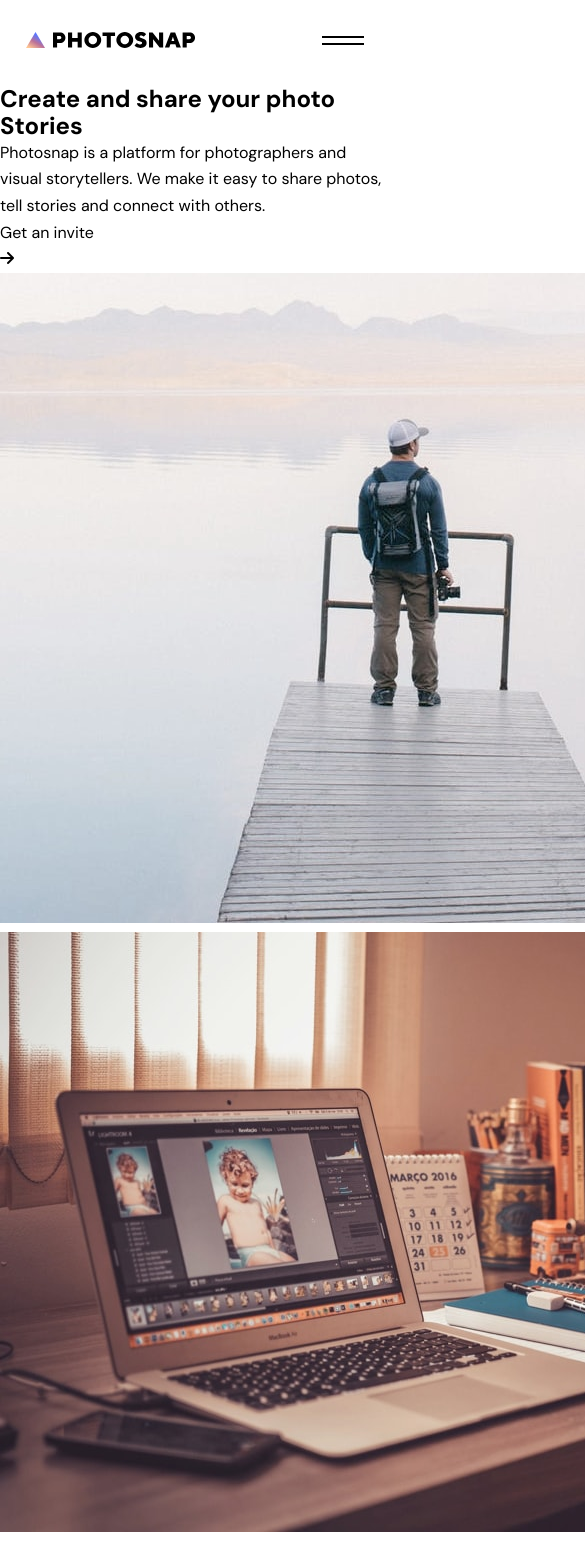
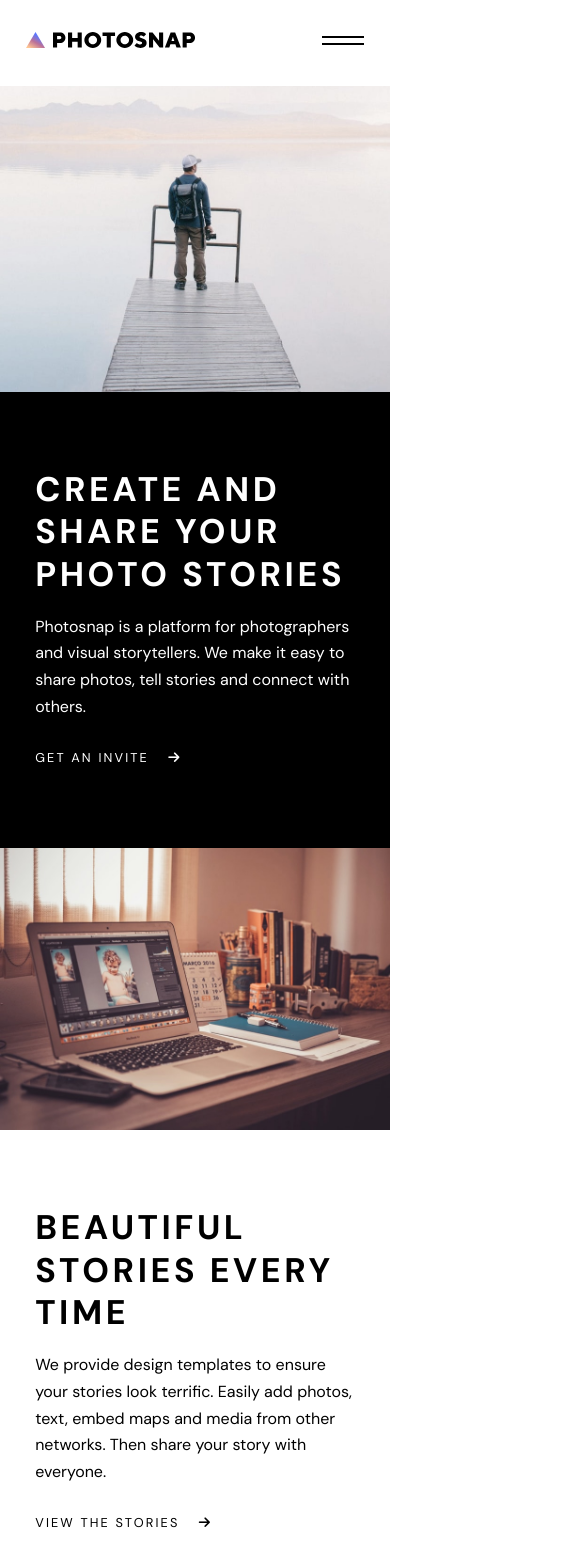
Before and after one commit to KingJosephI/photosnap, a React (Create React App) app: page / in a window 390 px wide. Shown: the top 1541 px of the page, 585 px wide, since content can reach past the window. Built offline with nearby package versions, Linux system fonts and the light colour scheme.

Commit message:
style: add style to services section for mobile

```diff
--- a/src/App.jsx
+++ b/src/App.jsx
@@ -1,6 +1,6 @@
 import { Route, Routes } from 'react-router-dom';
 import Features from './pages/Features';
-import Homepage from './pages/Homepage';
+import Homepage from './pages/Homepage/Homepage';
 import Pricing from './pages/Pricing';
 import Stories from './pages/Stories';
 
--- a/src/pages/Homepage.jsx
+++ b/src/pages/Homepage/Homepage.jsx
@@ -1,40 +1,28 @@
-import { Layout } from '../common/Layout/Layout';
-import CreateShareImage__desktop from '../assets/home/desktop/create-and-share.jpg';
-import CreateShareImage__tablet from '../assets/home/tablet/create-and-share.jpg';
-import CreateShareImage__mobile from '../assets/home/mobile/create-and-share.jpg';
-import BeautifulStoryImage__desktop from '../assets/home/desktop/beautiful-stories.jpg';
-import BeautifulStoryImage__tablet from '../assets/home/tablet/beautiful-stories.jpg';
-import BeautifulStoryImage__mobile from '../assets/home/mobile/beautiful-stories.jpg';
-import DesignEveryOneImage__desktop from '../assets/home/desktop/designed-for-everyone.jpg';
-import DesignEveryOneImage__tablet from '../assets/home/tablet/designed-for-everyone.jpg';
-import DesignEveryOneImage__mobile from '../assets/home/mobile/designed-for-everyone.jpg';
-import MountainsImage from '../assets/stories/desktop/mountains.jpg';
-import CityscapesImage from '../assets/stories/desktop/cityscapes.jpg';
-import DaysVoyageImage from '../assets/stories/desktop/18-days-voyage.jpg';
-import ArchitecturalsImage from '../assets/stories/desktop/architecturals.jpg';
-import ResponsiveImage from '../assets/features/desktop/responsive.svg';
-import NoLimitImage from '../assets/features/desktop/no-limit.svg';
-import EmbedImage from '../assets/features/desktop/embed.svg';
+import { Layout } from '../../common/Layout/Layout';
+import CreateShareImage__desktop from '../../assets/home/desktop/create-and-share.jpg';
+import CreateShareImage__tablet from '../../assets/home/tablet/create-and-share.jpg';
+import CreateShareImage__mobile from '../../assets/home/mobile/create-and-share.jpg';
+import BeautifulStoryImage__desktop from '../../assets/home/desktop/beautiful-stories.jpg';
+import BeautifulStoryImage__tablet from '../../assets/home/tablet/beautiful-stories.jpg';
+import BeautifulStoryImage__mobile from '../../assets/home/mobile/beautiful-stories.jpg';
+import DesignEveryOneImage__desktop from '../../assets/home/desktop/designed-for-everyone.jpg';
+import DesignEveryOneImage__tablet from '../../assets/home/tablet/designed-for-everyone.jpg';
+import DesignEveryOneImage__mobile from '../../assets/home/mobile/designed-for-everyone.jpg';
+import MountainsImage from '../../assets/stories/desktop/mountains.jpg';
+import CityscapesImage from '../../assets/stories/desktop/cityscapes.jpg';
+import DaysVoyageImage from '../../assets/stories/desktop/18-days-voyage.jpg';
+import ArchitecturalsImage from '../../assets/stories/desktop/architecturals.jpg';
+import ResponsiveImage from '../../assets/features/desktop/responsive.svg';
+import NoLimitImage from '../../assets/features/desktop/no-limit.svg';
+import EmbedImage from '../../assets/features/desktop/embed.svg';
+import './style/HomePage.scss';
+
 const Homepage = () => {
   return (
     <Layout>
       <main>
-        <section>
-          <div>
-            <h2>Create and share your photo Stories</h2>
-            <p>
-              Photosnap is a platform for photographers and visual storytellers.
-              We make it easy to share photos, tell stories and connect with
-              others.
-            </p>
-            <div>
-              <a href="#!">Get an invite</a>
-              <div>
-                <i class="fa-sharp fa-solid fa-arrow-right"></i>
-              </div>
-            </div>
-          </div>
-          <div>
+        <section className="services">
+          <div className="services__illustration">
             <picture>
               <source
                 media="(max-width:700px)"
@@ -50,9 +38,26 @@ const Homepage = () => {
               alt="Create and share illustration"
             />
           </div>
-        </section>
-        <section>
-          <div>
+          <div className="services__content first">
+            <h2 className="services__title">
+              Create and share your photo Stories
+            </h2>
+            <p className="services__description">
+              Photosnap is a platform for photographers and visual storytellers.
+              We make it easy to share photos, tell stories and connect with
+              others.
+            </p>
+            <div className="services__get-invite cta">
+              <a href="#!" className="text">
+                Get an invite
+              </a>
+              <div>
+                <i class="fa-sharp fa-solid fa-arrow-right"></i>
+              </div>
+            </div>
+          </div>
+
+          <div className="services__illustration">
             <picture>
               <source
                 media="(max-width:700px)"
@@ -68,37 +73,22 @@ const Homepage = () => {
               alt="Create and share illustration"
             />
           </div>
-          <div>
-            <h2>Beautiful stories every time</h2>
-            <p>
+          <div className="services__content">
+            <h2 className="services__title">Beautiful stories every time</h2>
+            <p className="services__description">
               We provide design templates to ensure your stories look terrific.
               Easily add photos, text, embed maps and media from other networks.
               Then share your story with everyone.
             </p>
-            <div>
+            <div className="services__view-stories cta">
               <a href="#!">View the stories</a>
               <div className="footer__arrow">
                 <i class="fa-sharp fa-solid fa-arrow-right"></i>
               </div>
             </div>
           </div>
-        </section>
-        <section>
-          <div>
-            <h2>Designed for everyone</h2>
-            <p>
-              Photosnap can help you create stories that resonate with your
-              audience. Our tool is designed for photographers of all levels,
-              brands, businesses you name it.
-            </p>
-            <div>
-              <a href="#!">View the stories</a>
-              <div className="footer__arrow">
-                <i class="fa-sharp fa-solid fa-arrow-right"></i>
-              </div>
-            </div>
-          </div>
-          <div>
+
+          <div className="services__illustration">
             <picture>
               <source
                 media="(max-width:700px)"
@@ -113,6 +103,20 @@ const Homepage = () => {
               src={DesignEveryOneImage__desktop}
               alt="Create and share illustration"
             />
+          </div>
+          <div className="services__content">
+            <h2 className="services__title">Designed for everyone</h2>
+            <p className="services__description">
+              Photosnap can help you create stories that resonate with your
+              audience. Our tool is designed for photographers of all levels,
+              brands, businesses you name it.
+            </p>
+            <div className="services__view-stories cta">
+              <a href="#!">View the stories</a>
+              <div className="footer__arrow">
+                <i class="fa-sharp fa-solid fa-arrow-right"></i>
+              </div>
+            </div>
           </div>
         </section>
         <section>
@@ -177,7 +181,6 @@ const Homepage = () => {
             </p>
           </div>
         </section>
-
         <section>
           <div>
             <div>
--- /dev/null
+++ b/src/pages/Homepage/style/HomePage.scss
@@ -0,0 +1 @@
+@use './section.services' as *;
--- /dev/null
+++ b/src/pages/Homepage/style/_section.services.scss
@@ -0,0 +1,51 @@
+@use '../../../styles/' as *;
+
+.services {
+  &__content {
+    padding: rem(72) rem(33);
+
+    .cta {
+      display: flex;
+      align-items: center;
+      gap: rem(18);
+      text-transform: uppercase;
+
+      font-size: rem(12);
+      letter-spacing: rem(2);
+    }
+  }
+
+  &__content.first {
+    background-color: $black;
+    color: $white;
+
+    .text {
+      color: $white;
+    }
+  }
+
+  &__title {
+    font-weight: 700;
+    font-size: rem(32);
+    line-height: rem(40);
+    letter-spacing: rem(3.33);
+    text-transform: uppercase;
+  }
+
+  &__description {
+    font-size: rem(15);
+    line-height: rem(25);
+    padding-block: rem(16) rem(23);
+  }
+
+  &__illustration img {
+    display: block;
+  }
+}
+
+@media screen and (min-width: 700) {
+  .services {
+    display: grid;
+    grid-template-columns: repeat(2, 1fr);
+  }
+}
--- a/src/styles/_reset.scss
+++ b/src/styles/_reset.scss
@@ -24,3 +24,7 @@ a {
   text-decoration: none;
   color: $black;
 }
+
+img {
+  width: 100%;
+}
```
